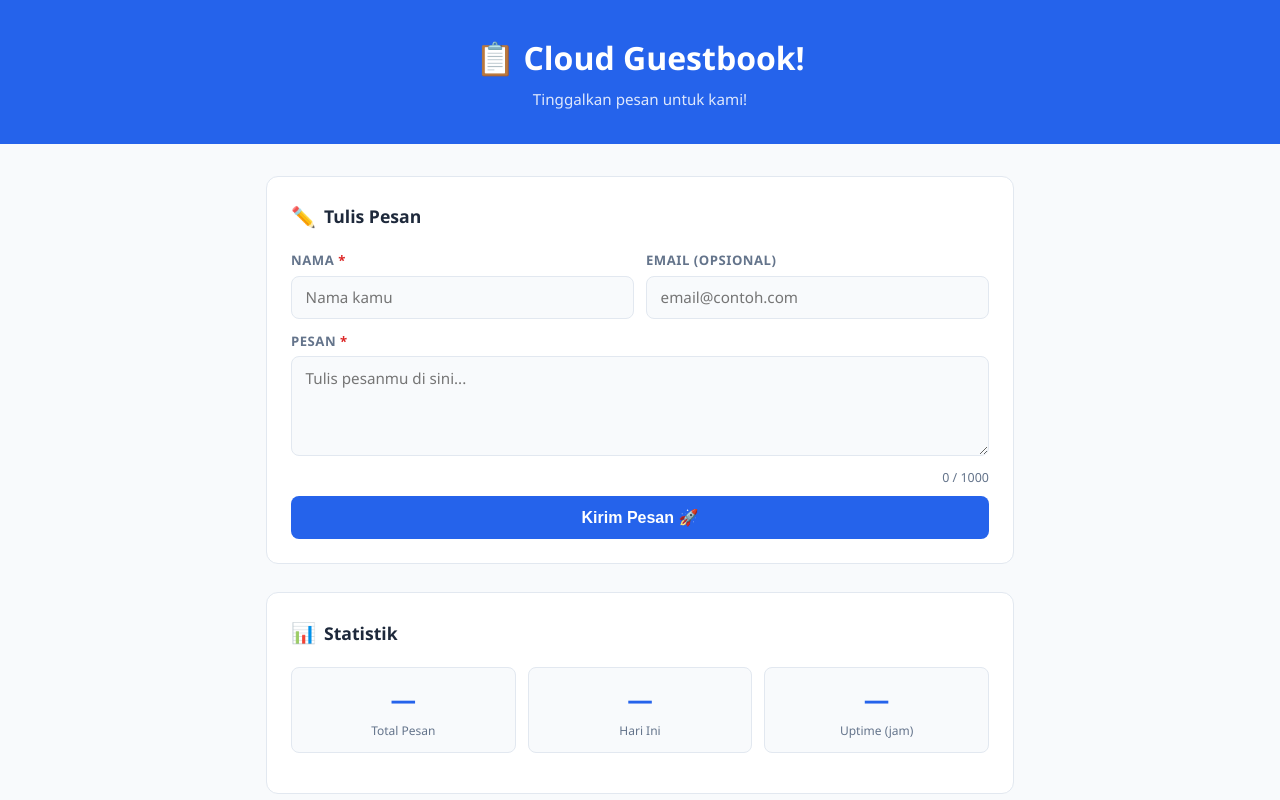
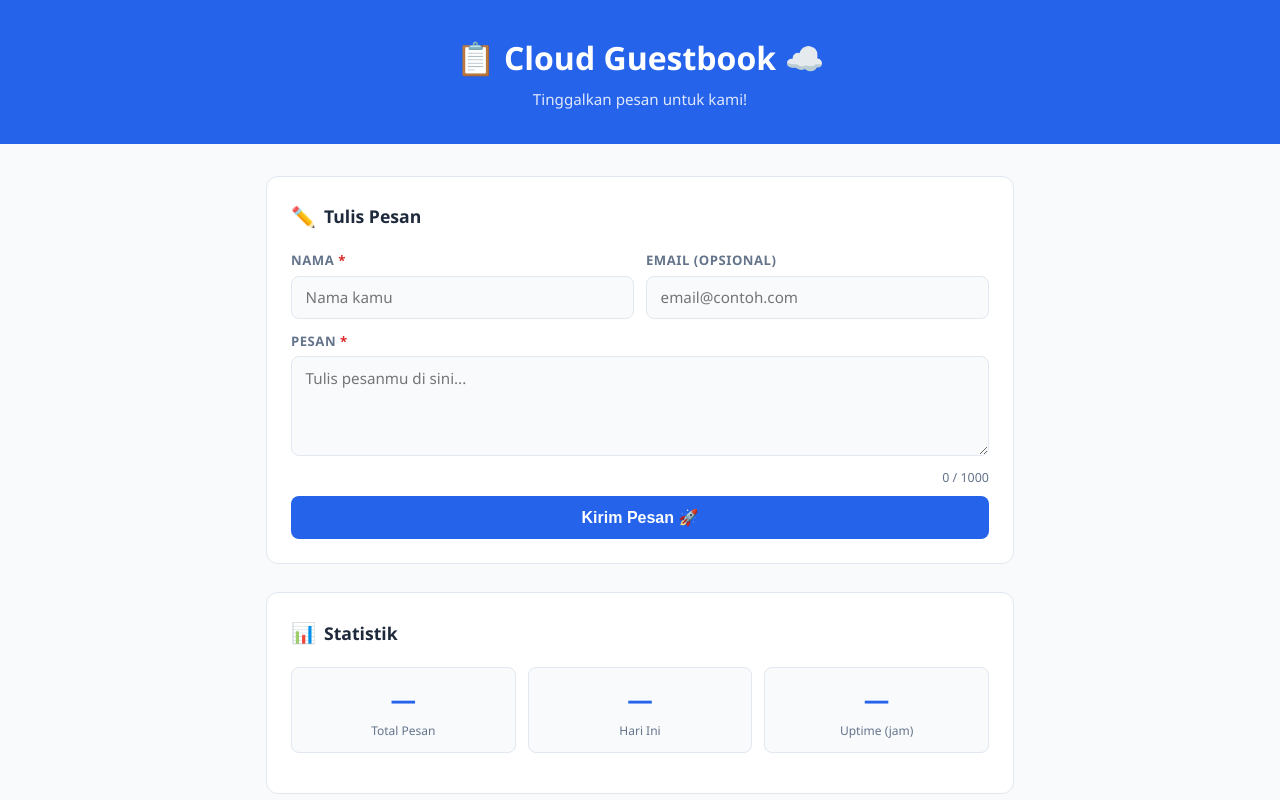
Before and after one commit to Riki2113/cloud-guestbook, a website: page guestbook/public/index.html in a window 1280 px wide. Shown: the top 800 px of the page. Drawn offline with Linux system fonts and the light colour scheme; no server answers.

Commit message:
Update: judul dengan emoji

```diff
--- a/guestbook/public/index.html
+++ b/guestbook/public/index.html
@@ -390,7 +390,7 @@
 <body>
 
   <header>
-    <h1>📋 Cloud Guestbook!</h1>
+    <h1>📋 Cloud Guestbook ☁️</h1>
     <p>Tinggalkan pesan untuk kami!</p>
   </header>
 
```
